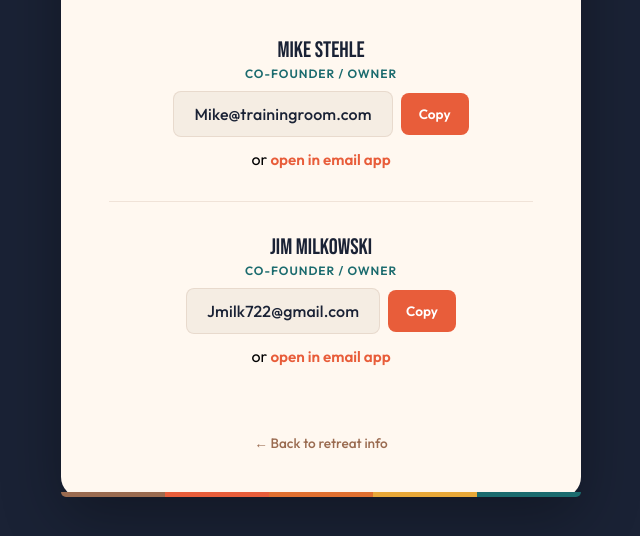
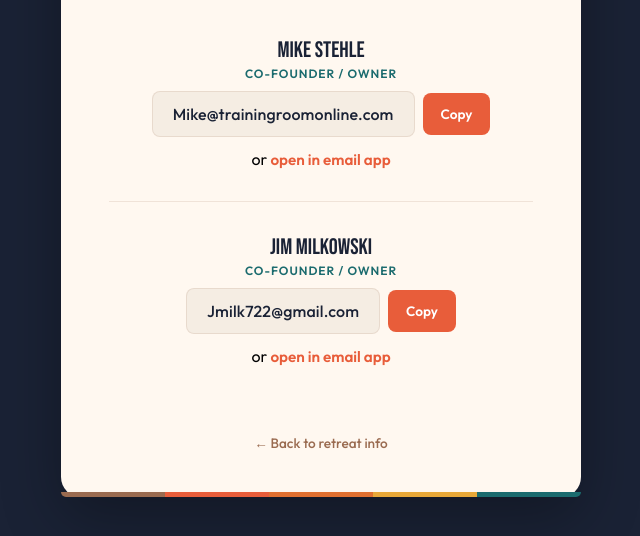
Before and after one commit to ianmilkowski-eng/CostaRicaFitnessRetreat, a plain HTML site: page contact.html in a window 1280 px wide. Shown: the part 236-772 px from the top of the page, without its empty margins (319-959 px from the left). Drawn offline with Linux system fonts and the light colour scheme.

Commit message:
Update Mike's email address in contact.html

```diff
--- a/contact.html
+++ b/contact.html
@@ -47,7 +47,7 @@ h1 span{font-family:'Instrument Serif',serif;font-style:italic}
     <div class="name">Mike Stehle</div>
     <div class="role">Co-Founder / Owner</div>
     <div class="email-row">
-      <div class="email-box" id="email1">Mike@trainingroom.com</div>
+      <div class="email-box" id="email1">Mike@trainingroomonline.com</div>
       <button class="copy-btn" onclick="copyEmail('email1',this)">Copy</button>
     </div>
     <div class="or-email">or <a href="mailto:Mike@trainingroomonline.com?subject=2027%20Costa%20Rica%20Retreat%20Inquiry">open in email app</a></div>
```
